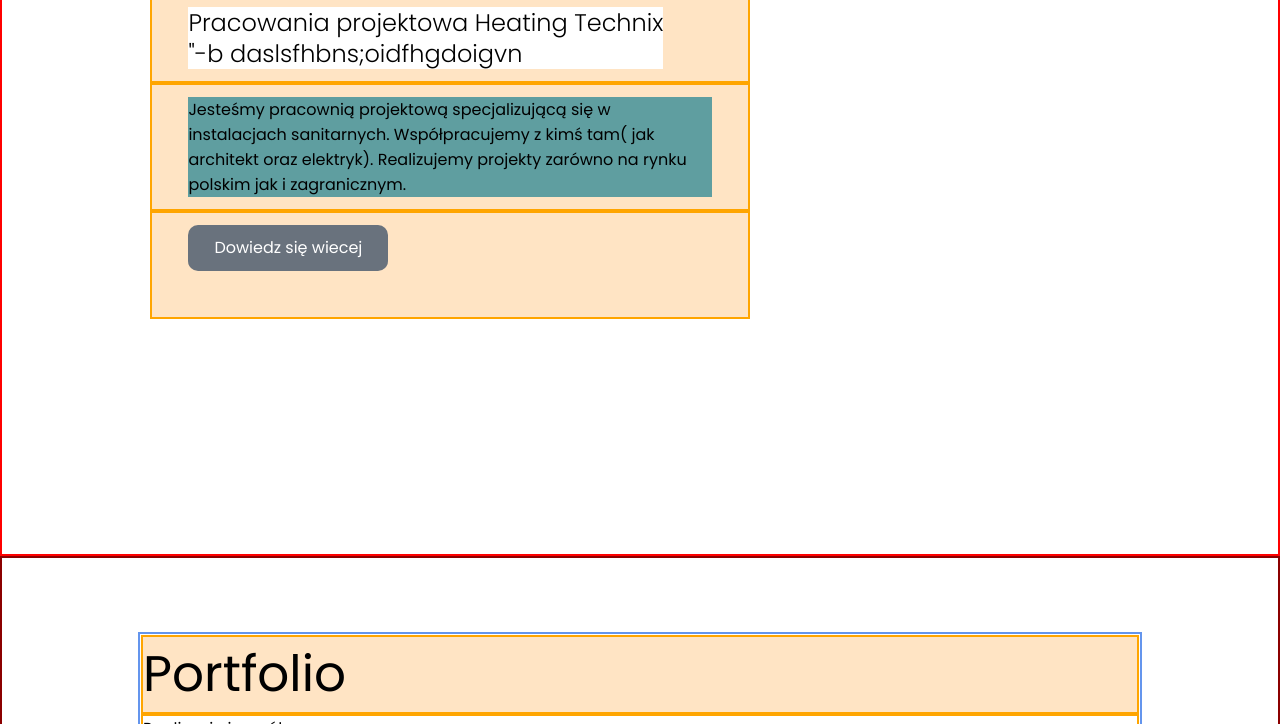
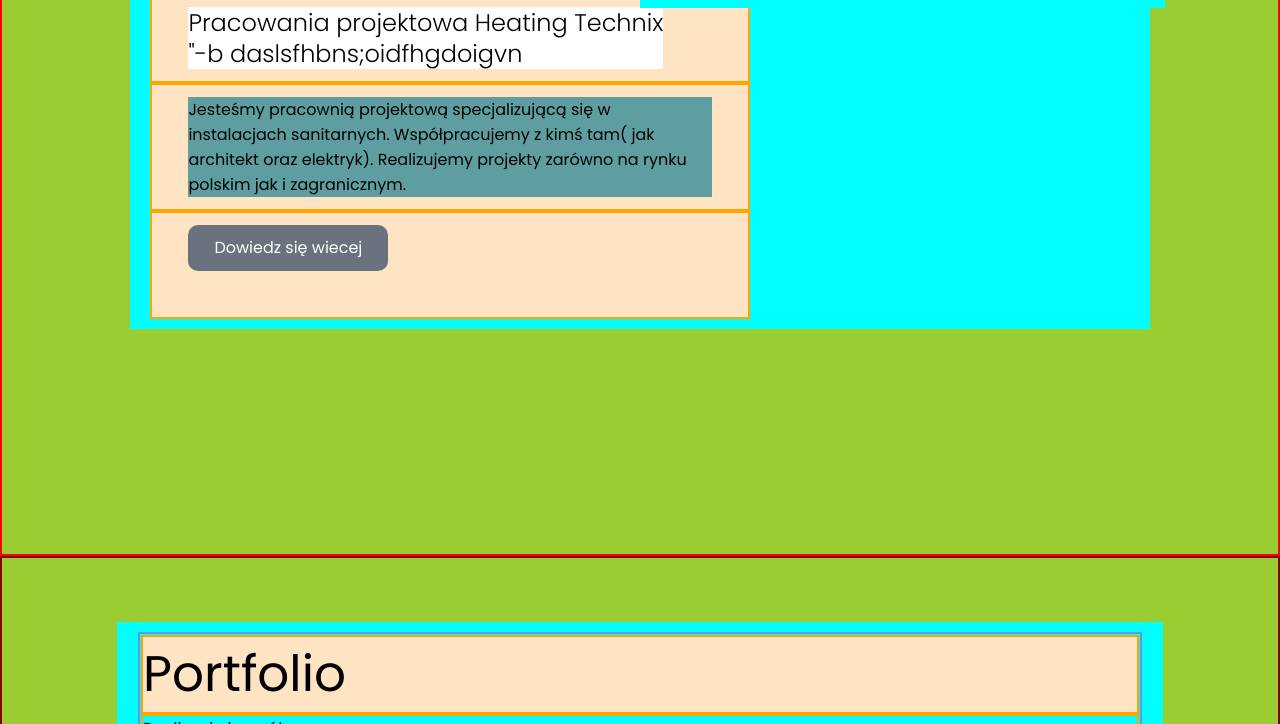
Before and after one commit to daisygith/website_example1, a plain HTML site: page index.html in a window 1280 px wide. Shown: the part 244-968 px from the top of the page. Drawn offline with nearby package versions, Linux system fonts and the light colour scheme.

Commit message:
created styles to all main page

```diff
--- a/style.css
+++ b/style.css
@@ -29,7 +29,7 @@
 }
 
 .element-widget-container {
-    /*background-color: aqua;*/
+    background-color: aqua;
     position: relative;
     width: 100%;
     flex-wrap: wrap;
@@ -79,7 +79,7 @@
 }
 
 section {
-    /*background-color: yellowgreen;*/
+    background-color: yellowgreen;
     min-height: 100vh;
     padding: 10rem 9% 2rem;
 }
@@ -497,3 +497,6 @@
     order: 10;
     display: inline-block;
 }
+
+
+/*FOOTER*/
```
